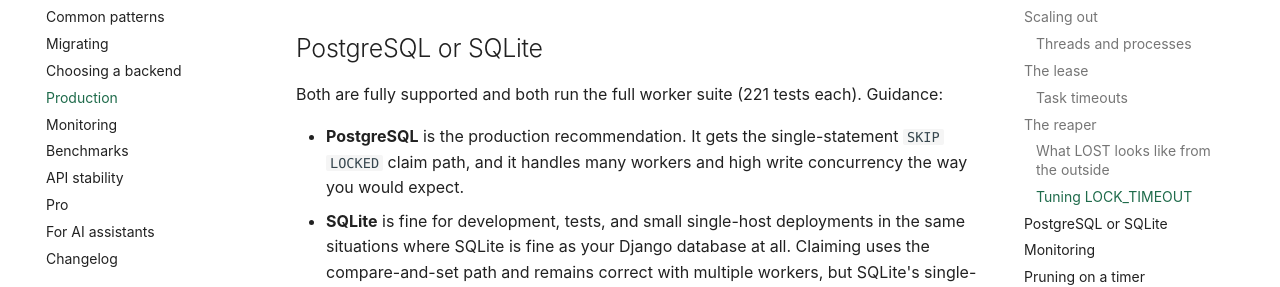
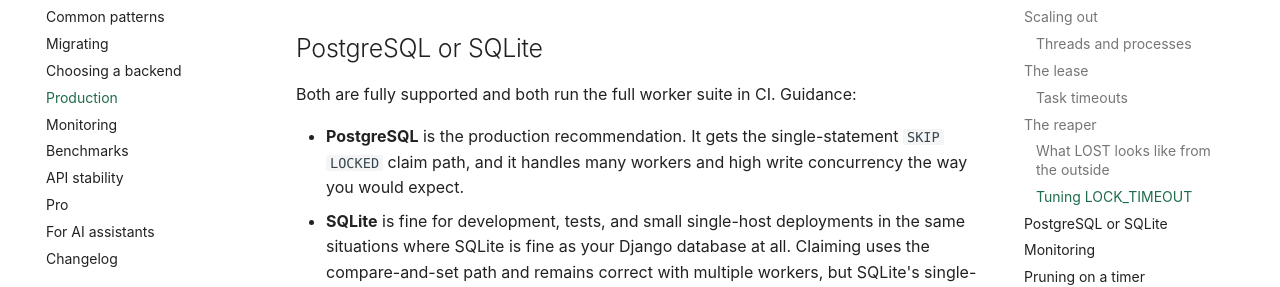
Before and after one commit to oxpull/django-ox, an MkDocs documentation site: the page built from docs/production.md, in a window 1280 px wide and 900 px high, scrolled down 6278 px. Shown: the part 176-463 px from the top of the window. Built offline with MkDocs 1.6.1 and Material for MkDocs 9.7.7, drawn with Linux system fonts in a browser that asks for light colours; comment, search, counter and statistics services are not loaded.

Commit message:
Stop quoting a test count on the production page; the suite grows every release

```diff
--- a/docs/llms-full.txt
+++ b/docs/llms-full.txt
@@ -1492,8 +1492,8 @@
 
 ## PostgreSQL or SQLite
 
-Both are fully supported and both run the full worker suite (221 tests
-each). Guidance:
+Both are fully supported and both run the full worker suite in CI.
+Guidance:
 
 - **PostgreSQL** is the production recommendation. It gets the
   single-statement `SKIP LOCKED` claim path, and it handles many workers
--- a/docs/production.md
+++ b/docs/production.md
@@ -298,8 +298,8 @@
 
 ## PostgreSQL or SQLite
 
-Both are fully supported and both run the full worker suite (221 tests
-each). Guidance:
+Both are fully supported and both run the full worker suite in CI.
+Guidance:
 
 - **PostgreSQL** is the production recommendation. It gets the
   single-statement `SKIP LOCKED` claim path, and it handles many workers
```
